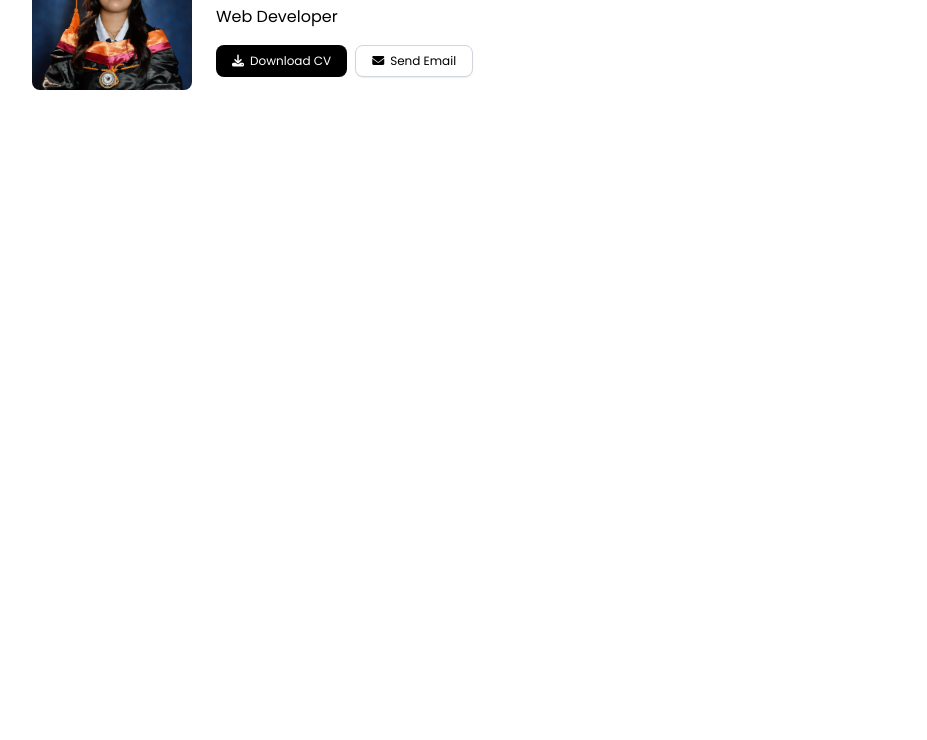
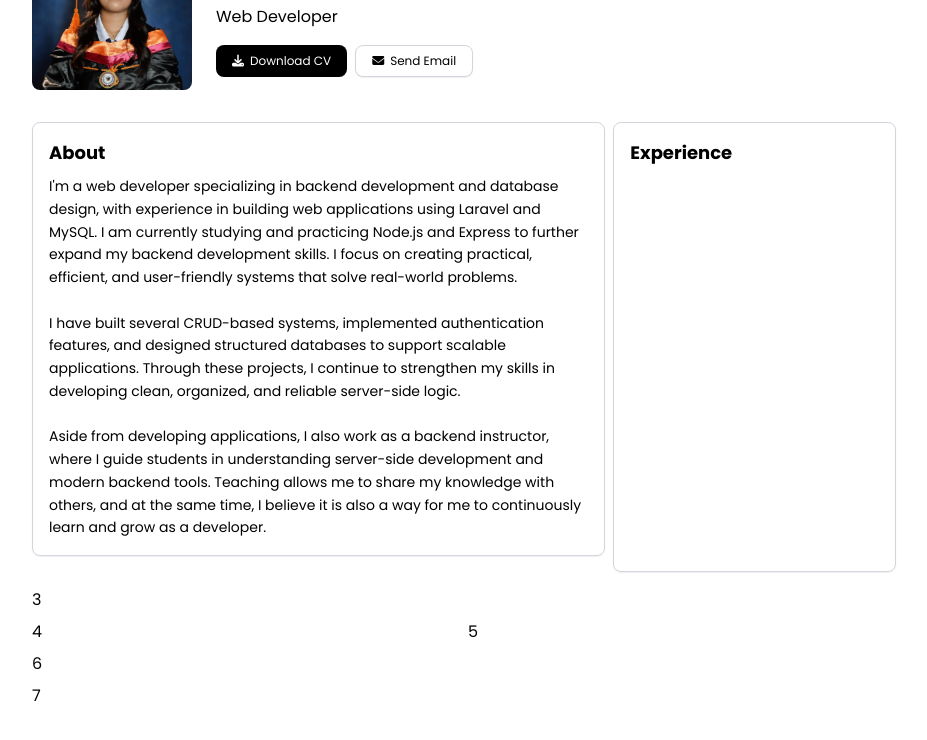
Before and after one commit to toothless101/myPortfolio-v2-, a website built with Vite: page index.html in a window 1280 px wide. Shown: the part 102-842 px from the top of the page, without its empty margins (176-1103 px from the left). Before the commit the page ends 800 px from the top, so only its background shows below. Built offline with nearby package versions, Linux system fonts and the light colour scheme.

Commit message:
added Experience section

```diff
--- a/index.html
+++ b/index.html
@@ -40,6 +40,28 @@
           </div>
         </div>
       </section>
+      <section class="grid grid-cols-1 md:grid-cols-6 gap-2">
+            <div class="bento-card rounded-lg p-4 col-span-1 md:col-span-4 space-y-2 group animate-fade-in border border-gray-300 shadow-[0_1px_2px_rgba(0,0,0,0.03),0_1px_1px_rgba(0,0,0,0.04)] ">
+              <h2 class="text-lg font-bold">About</h2>
+              <p class="text-sm text-foreground/70 leading-relaxed">I'm a web developer specializing in backend development and database design, with experience in building web applications using Laravel and MySQL. I am currently studying and practicing Node.js and Express to further expand my backend development skills. I focus on creating practical, efficient, and user-friendly systems that solve real-world problems. <br><br>
+                I have built several CRUD-based systems, implemented authentication features, and designed structured databases to support scalable applications. Through these projects, I continue to strengthen my skills in developing clean, organized, and reliable server-side logic. <br><br>
+                Aside from developing applications, I also work as a backend instructor, where I guide students in understanding server-side development and modern backend tools. Teaching allows me to share my knowledge with others, and at the same time, I believe it is also a way for me to continuously learn and grow as a developer.
+              </p>
+            </div>
+            <div class="col-span-1 rounded-lg md:col-span-2 md:row-span-3 space-y-2 animate-fade-in animation-delay-200 border border-gray-300 shadow-[0_1px_2px_rgba(0,0,0,0.03),0_1px_1px_rgba(0,0,0,0.04)] ">
+              <div class="bento-card p-4 space-y-2 group flex-1">
+                <h2 class="text-lg font-bold">Experience</h2>
+                <div class="relative space-y-4 mt-4">
+                  <div class="absolute left-1.5 top-1.5 bottom-5 w-px bg-border"></div>
+                </div>
+              </div>
+            </div>
+            <div class="col-span-4 row-span-3 row-start-5">3</div>
+            <div class="col-span-3 row-span-3 row-start-8">4</div>
+            <div class="col-span-3 row-span-3 col-start-4 row-start-8">5</div>
+            <div class="col-span-6 row-start-11">6</div>
+            <div class="col-span-6 row-start-12">7</div>
+      </section>
 
     </div>
     <script type="module" src="/src/main.js"></script>
```
